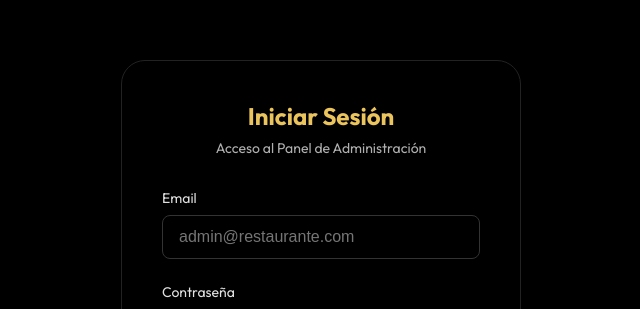
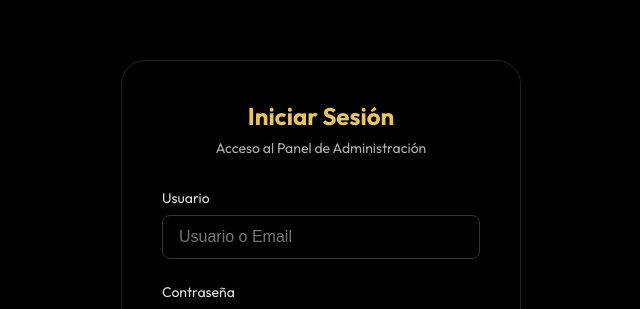
Before and after one commit to buzzmarketinges/restaurant-reservation-app, a Next.js app: page /auth/login in a window 1280 px wide. Shown: the part 134-443 px from the top of the page, without its empty margins (319-959 px from the left). Built offline with nearby package versions, Linux system fonts and the light colour scheme.

Commit message:
chore: change admin login credential validation to text

```diff
--- a/src/app/auth/login/page.tsx
+++ b/src/app/auth/login/page.tsx
@@ -50,14 +50,14 @@ function LoginContent() {
 
                 <form onSubmit={handleSubmit} className={styles.form}>
                     <div className={styles.group}>
-                        <label className={styles.label}>Email</label>
+                        <label className={styles.label}>Usuario</label>
                         <input
-                            type="email"
+                            type="text"
                             className={styles.input}
                             value={email}
                             onChange={(e) => setEmail(e.target.value)}
                             required
-                            placeholder="admin@restaurante.com"
+                            placeholder="Usuario o Email"
                         />
                     </div>
 
--- a/src/lib/auth.ts
+++ b/src/lib/auth.ts
@@ -12,9 +12,8 @@ export const authOptions: NextAuthOptions = {
     },
     providers: [
         CredentialsProvider({
-            name: "Credentials",
             credentials: {
-                email: { label: "Email", type: "email" },
+                email: { label: "Usuario o Email", type: "text" },
                 password: { label: "Password", type: "password" }
             },
             async authorize(credentials) {
```
Also changed, not shown: reset-admin.js (+8 -4 lines).
